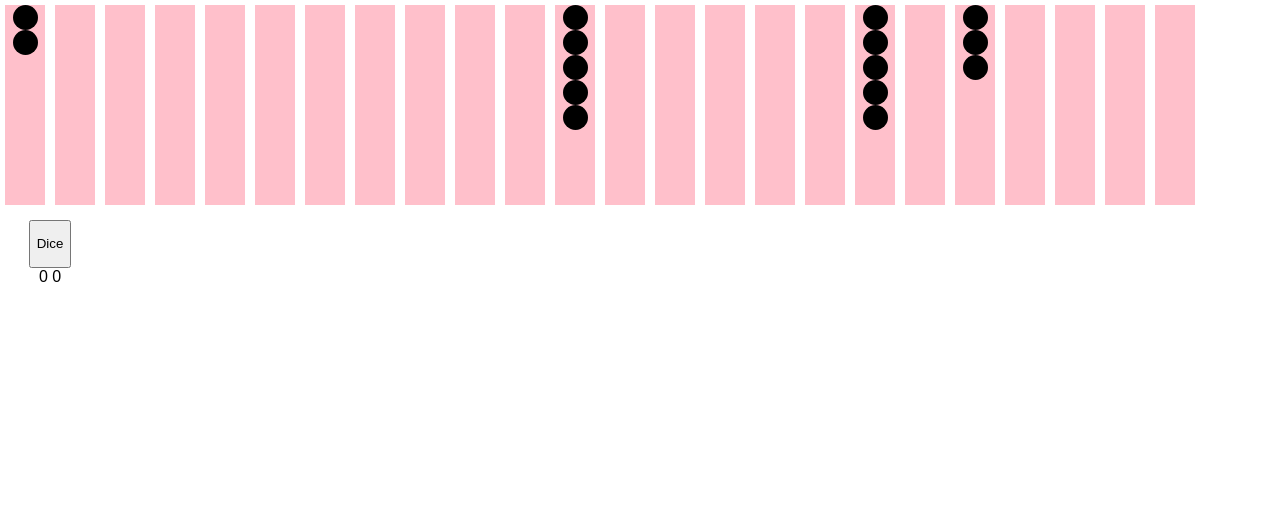
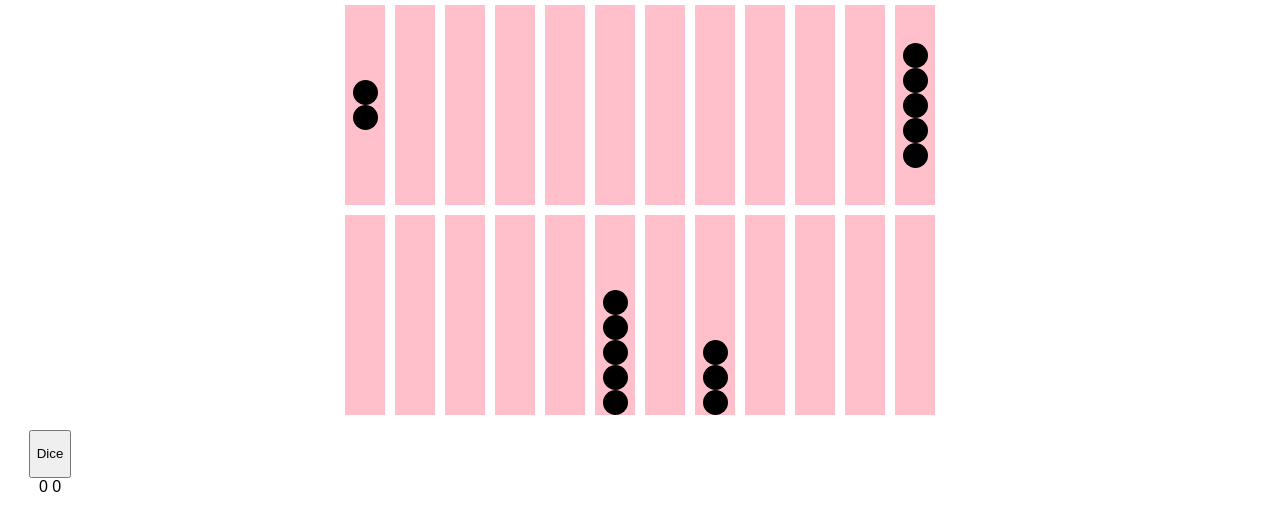
Before and after one commit to peymancyb/backgammon, a React (Create React App) app: page / in a window 1280 px wide. Shown: the top 530 px of the page. Built offline with nearby package versions, Linux system fonts and the light colour scheme.

Commit message:
some refactor

```diff
--- a/src/App.js
+++ b/src/App.js
@@ -67,36 +67,26 @@ class App extends Component {
     console.log(status);
   }
 
-  _renderPiece(items,status){
+  _renderPiece(items){
     let arr = [];
-    for(let i=0 ; i<items ;i++){
+    for(let i=0 ; i < items ;i++){
       arr.push(
-        <div key={i}>
+        <div key={`piece${i}`}>
           <Piece/>
         </div>
       );
     }
-    return(
-      <div>
-        {arr}
-      </div>
-    );
+    return arr;
   }
 
   render() {
-    // console.log(this.props);
-    // console.log(this.state);
     console.log(this.props.backgammon);
-    let backgammonArray = [];
-    for(let i=0 ; i<this.props.backgammon.length ;i++){
-      backgammonArray.push(
-        <div key={i} onClick={()=>this._clickOnRow(i)} >
-          <Row>
-            {this._renderPiece(this.props.backgammon[i],i)}
-          </Row>
-        </div>
-      )
-    }
+    let backgammonArray = this.props.backgammon.map((row, i) => {
+      return (<div key={`row${i}`} className="flex flex-center">
+                {row.map((piece, n) => (<Row className={i === 1? 'flex-end' : ''} key={`${i}${n}`}>{this._renderPiece(piece)}</Row>))}
+              </div>)
+    })
+
     return (
       <div>
         <div className="App">
--- a/src/components/row.js
+++ b/src/components/row.js
@@ -5,7 +5,7 @@ import '../style/App.css';
 class Row extends Component {
   render() {
     return (
-        <div className="row">
+        <div className={`row ${this.props.className}`}>
           {this.props.children}
         </div>
     );
--- a/src/redux/reducers/backgammonReducer.js
+++ b/src/redux/reducers/backgammonReducer.js
@@ -1,4 +1,4 @@
-const backgammonInitial =[2,0,0,0,0,0,0,0,0,0,0,5,0,0,0,0,0,5,0,3,0,0,0,0,];
+const backgammonInitial =[[2,0,0,0,0,0,0,0,0,0,0,5],[0,0,0,0,0,5,0,3,0,0,0,0]];
 
 const backgammonReducer = (state=backgammonInitial,action)=>{
   switch (action.type) {
--- a/src/style/App.css
+++ b/src/style/App.css
@@ -1,6 +1,6 @@
 .App {
   display: flex;
-  flex-direction: row;
+  flex-direction: column;
 }
 .row{
   height: 200px;
@@ -8,8 +8,8 @@
   margin: 5px;
   background-color: pink;
   display: flex;
-  justify-content: center;
-  align-items: flex-start;
+  align-items: center;
+  flex-direction: column;
 }
 
 .center{
@@ -46,7 +46,15 @@
   font-size: large;
 }
 
-@keyframes App-logo-spin {
-  from { transform: rotate(0deg); }
-  to { transform: rotate(360deg); }
+.flex {
+  display: flex;
 }
+
+.flex-center {
+  align-items: center;
+  justify-content: center;
+}
+
+.flex-end {
+  justify-content: flex-end;
+}
```
